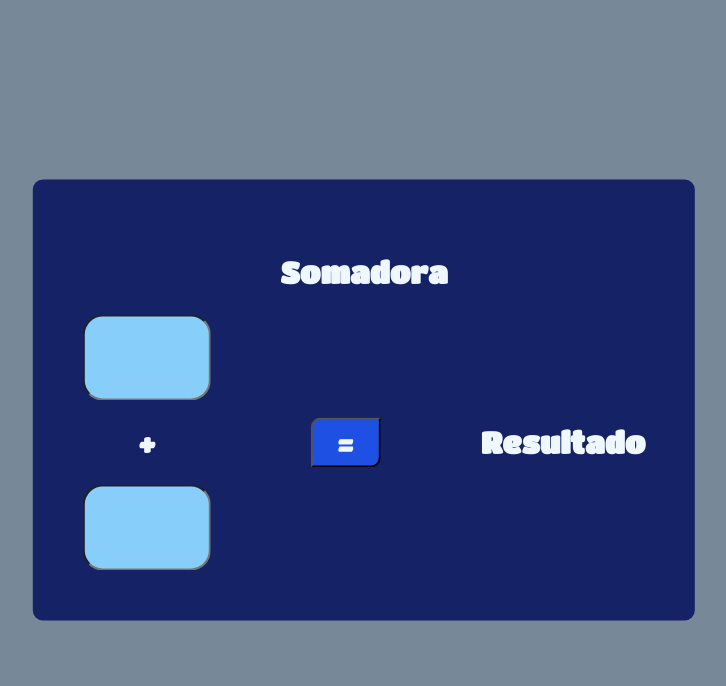
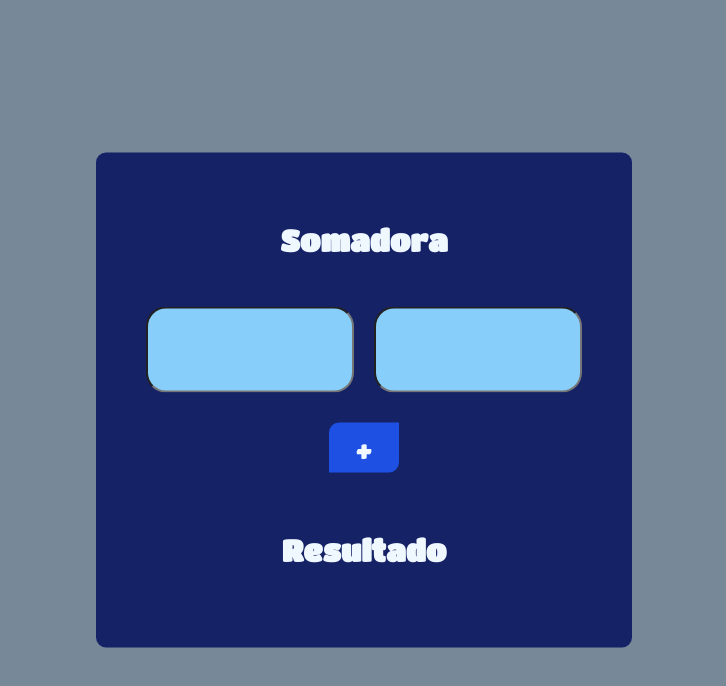
Before and after one commit to Mufado/Adder-Somadora, a React (Create React App) app: page / in a window 1280 px wide. Shown: the top 686 px of the page, without its empty margins (276-1002 px from the left). Built offline with nearby package versions, Linux system fonts and the light colour scheme.

Commit message:
Ajusted tester's issues

```diff
--- a/src/components/App.css
+++ b/src/components/App.css
@@ -1,10 +1,7 @@
 .container {
-    display: grid;
-    grid-template-columns: 1fr 1fr 1fr;
-    grid-template-rows: 1fr 3fr;
-    grid-template-areas: "title title title"
-                         "calc button result";
-    gap: 0px 100px;
+    float: left;
+    display: flex;
+    flex-direction: column;
     align-items: center;
     justify-items: center;
 
@@ -16,24 +13,22 @@
     background-color: #152266;
     border-radius: 10px;
     padding: 50px;
-}
-
-h1 {
-    grid-area: title;
+    min-height: 395px;
+    gap: 30px;
 }
 
 .addends {
     grid-area: calc;
     display: flex;
-    flex-direction: column;
     align-items: center;
+    gap: 20px;
  }
 
 input {
     background-color: lightskyblue;
     border-radius: 20px;
     height: 80px;
-    width: 120px;
+    width: 200px;
     text-align: center;
 }
 
@@ -42,9 +37,16 @@ button {
     width: 70px;
     height: 50px;
     border-radius: 10px 0px;
-    grid-area: button;
+    padding: 0;
+    border: none;
+    cursor: pointer;
+    overflow: hidden;
 }
 
-h3 {
-    grid-area: result;
+button:hover {
+    background-color: #486FE6;
 }
+
+button:active {
+    background-color: #708EEA;
+}
--- a/src/components/App.js
+++ b/src/components/App.js
@@ -33,15 +33,13 @@ class App extends Component {
         return (
             <div className="container">
                 <h1> {title} </h1>
-
                 <div className="addends">
                     <input type="number" onChange={this.handleGetFirstAddend} />
-                    <h2> + </h2>
                     <input type="number" onChange={this.handleGetSecondAddend} />
                 </div>
 
                 <form onSubmit={this.handleSumAddends}>
-                    <button type="submit"> = </button>
+                    <button type="submit"> + </button>
                 </form>
 
                 <h3> {this.state.sumTotal} </h3>
```
